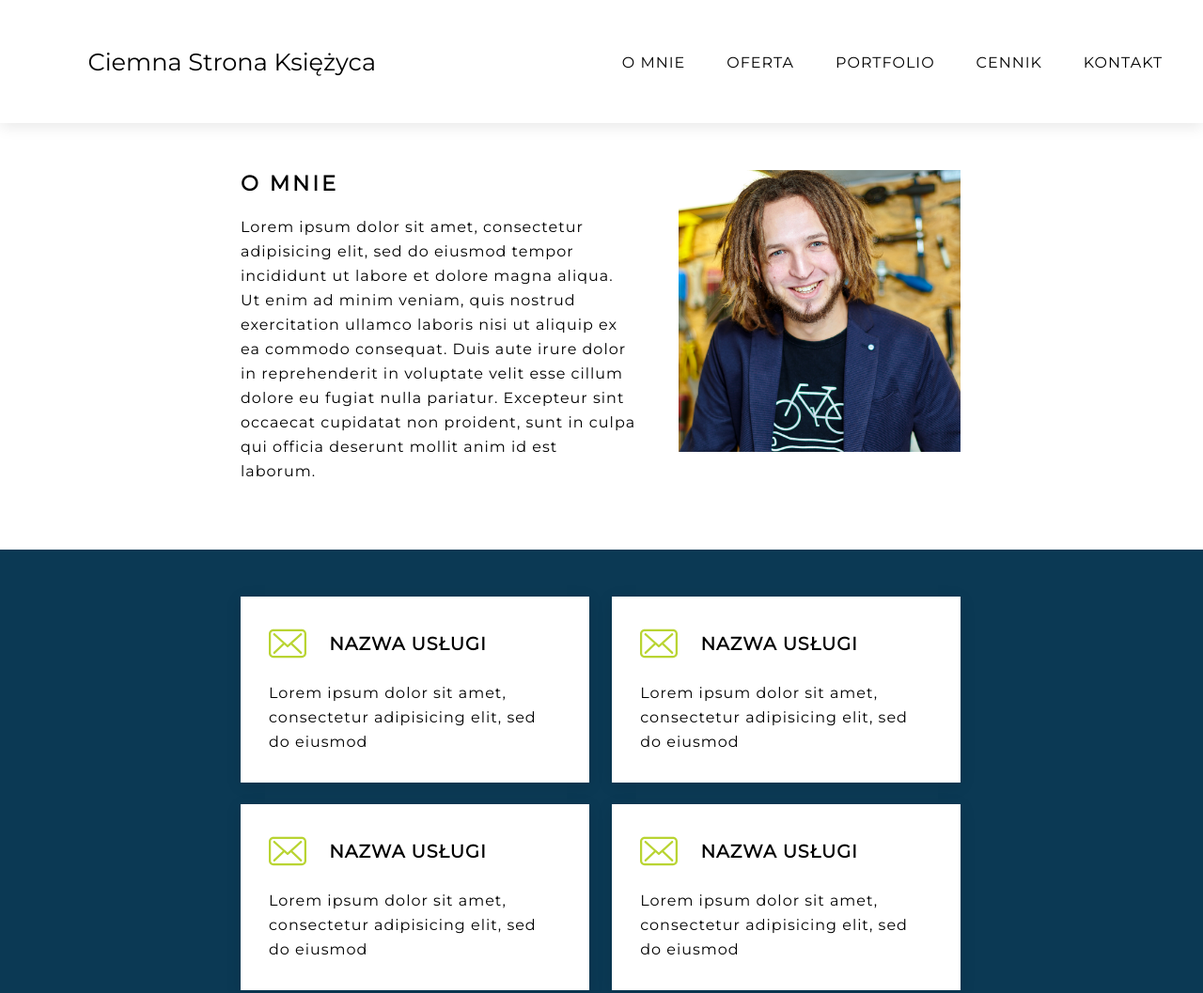
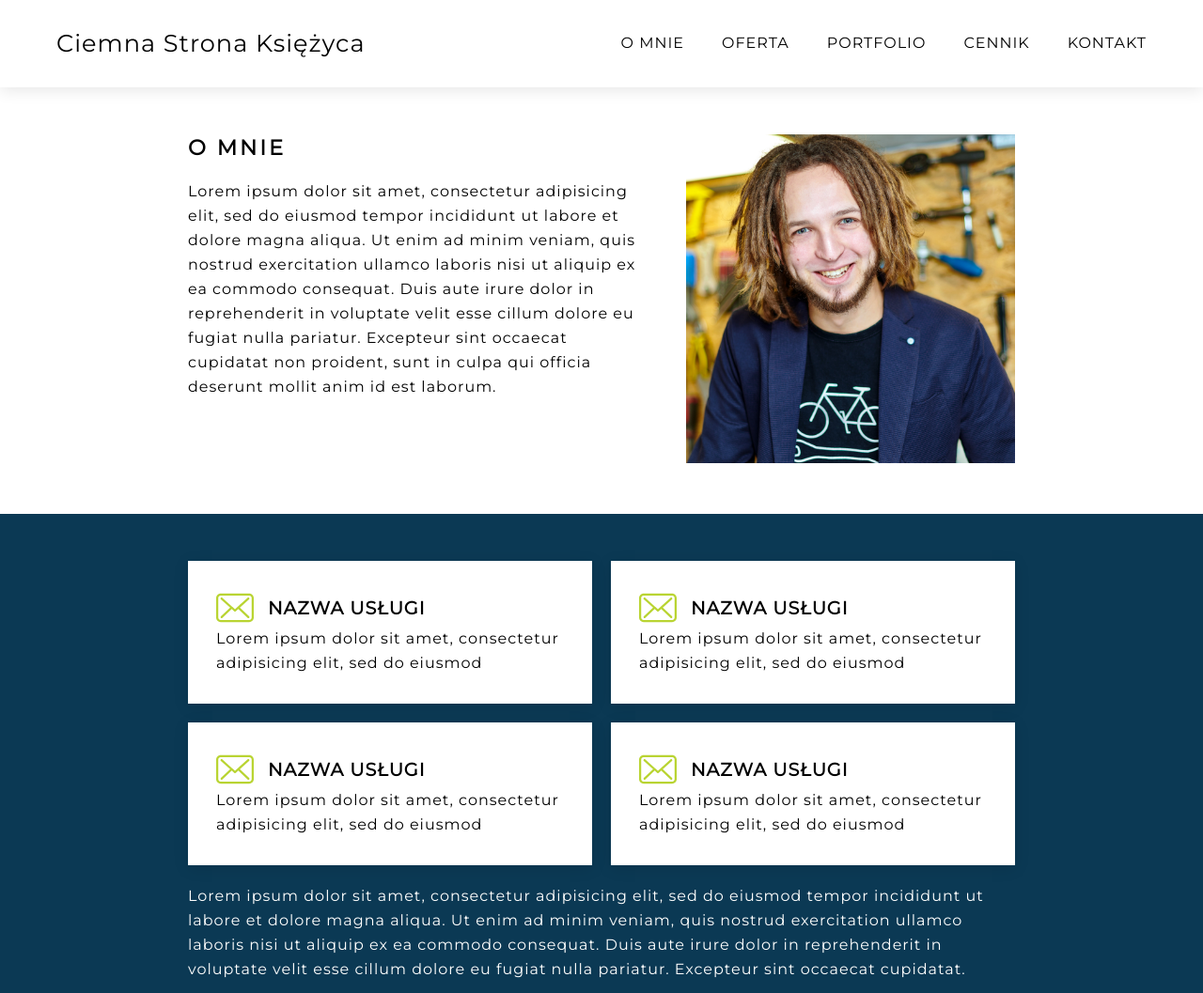
Before and after one commit to 3Milo/DarkSide, a website: page index.html in a window 1280 px wide. Shown: the top 1057 px of the page at 94% size. Drawn offline with nearby package versions, Linux system fonts and the light colour scheme.

Commit message:
another style changes

```diff
--- a/index.html
+++ b/index.html
@@ -34,15 +34,15 @@
                 Ciemna Strona Księżyca
             </div>
             <div class="options">
-                <div>O MNIE</div
-                ><div>OFERTA</div
-                ><div>PORTFOLIO</div
-                ><div>CENNIK</div
-                ><div>KONTAKT</div>
+                <div>O MNIE</div>
+                <div>OFERTA</div>
+                <div>PORTFOLIO</div>
+                <div>CENNIK</div>
+                <div>KONTAKT</div>
             </div>
         </div>
         <div class="about">
-            <div>
+            <div class="text">
                 <h1>O mnie</h1>
                 <p>Lorem ipsum dolor sit amet, consectetur adipisicing elit, sed do eiusmod
                 tempor incididunt ut labore et dolore magna aliqua. Ut enim ad minim veniam,
@@ -50,42 +50,60 @@
                 consequat. Duis aute irure dolor in reprehenderit in voluptate velit esse
                 cillum dolore eu fugiat nulla pariatur. Excepteur sint occaecat cupidatat non proident, sunt in culpa qui officia deserunt mollit anim id est laborum.</p>
             </div>
-            <div>
+            <div class="img">
                 <img src="images/kwadrat.jpg" alt='portret'>
             </div>
         </div>
         <div class="offer">
             <div class="tilesContainer">
-                <div class="tilesRow">
+                <div class="firstRow">
                     <div class="tile">
+                        <div class="name">
                             <img src="images/envelope.svg" alt='icon'>
                             <h5>Nazwa usługi</h5>
-                        <p>Lorem ipsum dolor sit amet, consectetur adipisicing elit, sed do eiusmod</p>
                         </div>
-                    <div class="tile">
-                        <img src="images/envelope.svg" alt='icon'>
-                        <h5>Nazwa usługi</h5>
+                        <div>
                             <p>Lorem ipsum dolor sit amet, consectetur adipisicing elit, sed do eiusmod</p>
                         </div>
                     </div>
-                <div class="tilesRow">
                     <div class="tile">
+                        <div class="name">
                             <img src="images/envelope.svg" alt='icon'>
                             <h5>Nazwa usługi</h5>
-                        <p>Lorem ipsum dolor sit amet, consectetur adipisicing elit, sed do eiusmod</p>
                         </div>
-                    <div class="tile">
-                        <img src="images/envelope.svg" alt='icon'>
-                        <h5>Nazwa usługi</h5>
+                        <div>
                             <p>Lorem ipsum dolor sit amet, consectetur adipisicing elit, sed do eiusmod</p>
                         </div>
                     </div>
                 </div>
+                <div class="secondRow">
+                    <div class="tile">
+                        <div class="name">
+                            <img src="images/envelope.svg" alt='icon'>
+                            <h5>Nazwa usługi</h5>
+                        </div>
+                        <div>
+                            <p>Lorem ipsum dolor sit amet, consectetur adipisicing elit, sed do eiusmod</p>
+                        </div>
+                    </div>
+                    <div class="tile">
+                        <div class="name">
+                            <img src="images/envelope.svg" alt='icon'>
+                            <h5>Nazwa usługi</h5>
+                        </div>
+                        <div>
+                            <p>Lorem ipsum dolor sit amet, consectetur adipisicing elit, sed do eiusmod</p>
+                        </div>
+                    </div>
+                </div>
+            </div>
+            <div class="text">
                 <p>Lorem ipsum dolor sit amet, consectetur adipisicing elit, sed do eiusmod
                 tempor incididunt ut labore et dolore magna aliqua. Ut enim ad minim veniam,
                 quis nostrud exercitation ullamco laboris nisi ut aliquip ex ea commodo
                 consequat. Duis aute irure dolor in reprehenderit in voluptate velit esse
                 cillum dolore eu fugiat nulla pariatur. Excepteur sint occaecat cupidatat.</p>
+            </div>
         </div>
         <div class="portfolio">
             <h1>Portfolio</h1>
@@ -134,11 +152,11 @@
         <div class="contact">
             <h1>Kontakt</h1>
             <p>Chętnie odpowiem na wszystkie pytania.</p>
-            <div>
+            <div class="phone">
                 <img src="images/telephone.svg" alt="phone">
                 <p>510 480 154</p>
             </div>
-            <div>
+            <div class="mail">
                 <img src="images/envelope.svg" alt="message">
                 <p>csk.kontakt@gmail.com</p>
             </div>
--- a/styles/scss/_about.scss
+++ b/styles/scss/_about.scss
@@ -9,17 +9,17 @@
 	}
 }
 
-@media only screen and (min-width: 700px) {
+@media only screen and (min-width: 800px) {
 	.about {
-		vertical-align: text-top;
-		div {
-			display: inline-block;
-			width: 300px;
-			vertical-align: text-top;
-			&:nth-child(1) {
-				width: calc(100% - 346px);
-				margin-right: 40px;
-			}
+		display: flex;
+		flex-direction: row;
+		justify-content: space-between;
+		.text {
+			flex: 1;
+			margin-right: 50px;
+		}
+		.img {
+			width: 350px;
 		}
 	}
 }
--- a/styles/scss/_contact.scss
+++ b/styles/scss/_contact.scss
@@ -1,14 +1,5 @@
 .contact {
-	// background: linear-gradient(rgba(0, 0, 0, .5),rgba(0, 0, 0, .5)), url("../images/background.jpg");
-	// background-repeat: no-repeat;
- // 	background-attachment: fixed;
-	// background-position: center;
-	// background-size: cover;
-	// color: white;
-	p {
-		margin-bottom: 20px;
-	}
-	div {
+	.phone, .mail {
 		vertical-align: middle;
 		margin: 20px 0;
 		img {
@@ -20,7 +11,9 @@
 			vertical-align: middle;
 			margin-left: 5px;
 			margin-bottom: 0;
-			font-size: 1.3em;
 		}
 	}
+	.mail {
+		margin: 20px 0 0 0;
+	}
 }
--- a/styles/scss/_footer.scss
+++ b/styles/scss/_footer.scss
@@ -1,14 +1,28 @@
 footer {
-	// background: #1C2321;
-	// background: #d1d1d1;
 	background: #0B3954;
 	color: $white;
 	text-align: center;
 	p {
 		pointer-events: none;
+		line-height: 2em;
 		a {
 			text-decoration:none;
 			color:inherit;
 		}
 	}
 }
+@media only screen and (min-width: 350px) {
+    footer {
+		p {
+			max-width: 300px;
+			margin: 0 auto;
+		}
+	}
+}
+@media only screen and (min-width: 440px) {
+    footer {
+		p {
+			max-width: 440px;
+		}
+	}
+}
--- a/styles/scss/_navbar.scss
+++ b/styles/scss/_navbar.scss
@@ -4,38 +4,54 @@
 
 @media only screen and (min-width: 1000px) {
     .navbar {
-    	display: block;
+    	display: flex;
+    	flex-direction: row;
+		align-items: center;
+		justify-content: space-between;
+		padding: 30px 20px;
 		box-shadow: 0 3px 16px rgba(0,0,0,.1);
-		padding: 50px 0px;
-		div {
-			vertical-align: middle;
-			display: inline-block;
-			text-align: right;
-			vertical-align: middle;
-		}
+		letter-spacing: 1px;
 		.name {
 			font-size: 1.6em;
-			width: 400px;
+			width: 329px;
+			border-bottom: 2px solid white;
 		}
 		.options {
-			width: calc(100% - 405px);
+			display: flex;
+			flex-direction: row;
+			justify-content: flex-end;
 			div {
-				display: inline;
-				// font-size: .8em;
-				letter-spacing: 1px;
-				box-sizing: border-box;
-				padding: 5px 2px;
-				margin-right: 40px;
 				cursor: pointer;
-				border-bottom: 1px solid white;
+				border-bottom: 2px solid white;
+				margin-right: 20px;
+				&:nth-child(5) {
+					margin-right: 0;
+				}
 				&:hover {
 					border-bottom: 2px solid $green;
-					// background: $green;
-					// color: white;
-					// font-weight: 600;
-					// border-radius: 8px;
 				}
 			}
 		}
 	}
 }
+
+@media only screen and (min-width: 1280px) {
+    .navbar {
+        padding: 30px 60px;
+        .options {
+			div {
+				margin-right: 40px;
+			}
+		}
+    }
+}
+@media only screen and (min-width: 1600px) {
+    .navbar {
+        padding: 30px 100px;
+        .options {
+			div {
+				margin-right: 45px;
+			}
+		}
+    }
+}
--- a/styles/scss/_offer.scss
+++ b/styles/scss/_offer.scss
@@ -1,59 +1,75 @@
 .offer {
-	// background: $darkblue;
-	background: #0B3954;
+	display: flex;
+	flex-direction: column;
 	color: $white;
+	background: $darkblue;
 	.tilesContainer {
-		width: 100%;
 		color: black;
-		.tilesRow {
+		.firstRow, .secondRow {
+			display: flex;
+			flex-direction: column;
+			justify-content: space-between;
 			.tile {
 				background: white;
 				padding: 30px;
 				margin: 0 0 20px 0;
-				vertical-align: middle;
 				box-shadow: 0 3px 16px rgba(0,0,0,.1);
+				.name {
+					display: flex;
+					flex-direction: row;
+					align-items: center;
 					h5 {
-					font-family: 'Montserrat', sans-serif;
-					display: inline-block;
-					vertical-align: middle;
-					padding-left: 20px;
 						font-size: 1.2em;
 						font-weight: 600;
 						text-transform: uppercase;
 	    				letter-spacing: 1px;
 					}
 					img {
-					display: inline-block;
-					vertical-align: middle;
 						width: 40px;
 						height: 40px;
+						margin-right: 15px;
 					}
-				p {
-					margin-top: 20px;
 				}
 			}
 		}
 	}
 }
 
-@media only screen and (min-width: 700px) {
+@media only screen and (min-width: 800px) {
 	.offer {
 		.tilesContainer {
-			margin-bottom: 20px;
-			.tilesRow {
+			.firstRow, .secondRow {
+				flex-direction: row;
 				.tile {
-					box-sizing: border-box;
-					display: inline-block;
-					width: calc(50% - 13px);
+					width: calc(50% - 70px);
 					margin: 0;
-					&:nth-child(1) {
-						margin-right: 20px;
 				}
 			}
-				&:nth-child(1) {
-					margin-bottom: 23px;
+			.firstRow, .secondRow {
+				margin: 0 0 20px 0;
+			}
+		}
+		.text {
+			flex: 1;
 		}
 	}
 }
+
+@media only screen and (min-width: 1300px) {
+	.offer {
+		.tilesContainer {
+			.firstRow, .secondRow {
+				.tile {
+					width: calc(50% - 80px);
+					margin: 0;
 				}
 			}
+			.firstRow, .secondRow {
+				margin: 0 0 40px 0;
+			}
+		}
+		.text {
+			flex: 1;
+		}
+	}
+}
--- a/styles/scss/_prices.scss
+++ b/styles/scss/_prices.scss
@@ -26,9 +26,8 @@
 		tr {
 			th {
 				padding: 20px 5px;
-				font-weight: 500;
-				font-size: 1.3em;
 				letter-spacing: 1px;
+				text-transform: uppercase;
 			}
 			td {
 				padding: 20px 20px;
--- a/styles/scss/_variables.scss
+++ b/styles/scss/_variables.scss
@@ -3,7 +3,7 @@ $lightgrey: #DCDCDD;
 $grey: #515052;
 $white: #FFFFFE;
 $tangerine: #F18F01;
-$darkblue: #2B4162;
+$darkblue: #0B3954;
 $silver: #BFC0C0;
 $glitter: #E8EEF2;
 $red: #A63446;
--- a/styles/scss/main.scss
+++ b/styles/scss/main.scss
@@ -35,8 +35,6 @@ h1 {
 	font-size: 1.4em;
     text-transform: uppercase;
     letter-spacing: 3px;
-    // border-left: 10px solid $green;
-    // padding-left: 10px;
 }
 
 p {
@@ -44,12 +42,28 @@ p {
     letter-spacing: 1px;
 }
 
-@media only screen and (min-width: 700px) {
-    .about, .offer, .prices, .portfolio, .contact{
-        padding: 50px 20%;
-    }
-    footer {
-        padding: 50px 20%;
-        line-height: 1.6em;
+@media only screen and (min-width: 900px) {
+    .about, .offer, .prices, .portfolio, .contact, footer {
+        padding: 50px;
     }
 }
+@media only screen and (min-width: 1280px) {
+    .about, .offer, .prices, .portfolio, .contact, footer {
+        padding: 50px 200px;
+    }
+}
+@media only screen and (min-width: 1500px) {
+    .about, .offer, .prices, .portfolio, .contact, footer {
+        padding: 50px 250px;
+    }
+}
+@media only screen and (min-width: 1600px) {
+    .about, .offer, .prices, .portfolio, .contact, footer {
+        padding: 50px 300px;
+    }
+}
+@media only screen and (min-width: 1900px) {
+    .about, .offer, .prices, .portfolio, .contact, footer {
+        padding: 70px 400px;
+    }
+}
```
Also changed, not shown: styles/main.css. Lines whose indentation alone changed are shown as unchanged.
